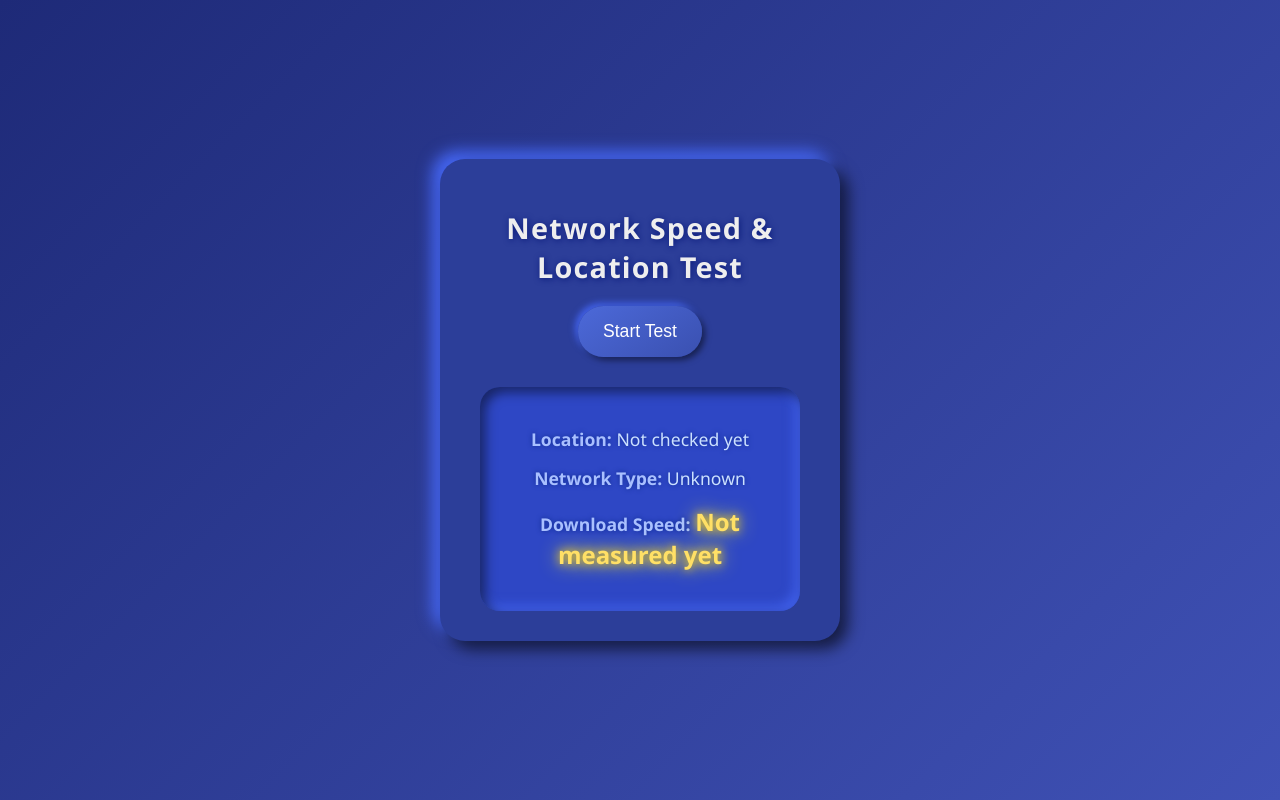
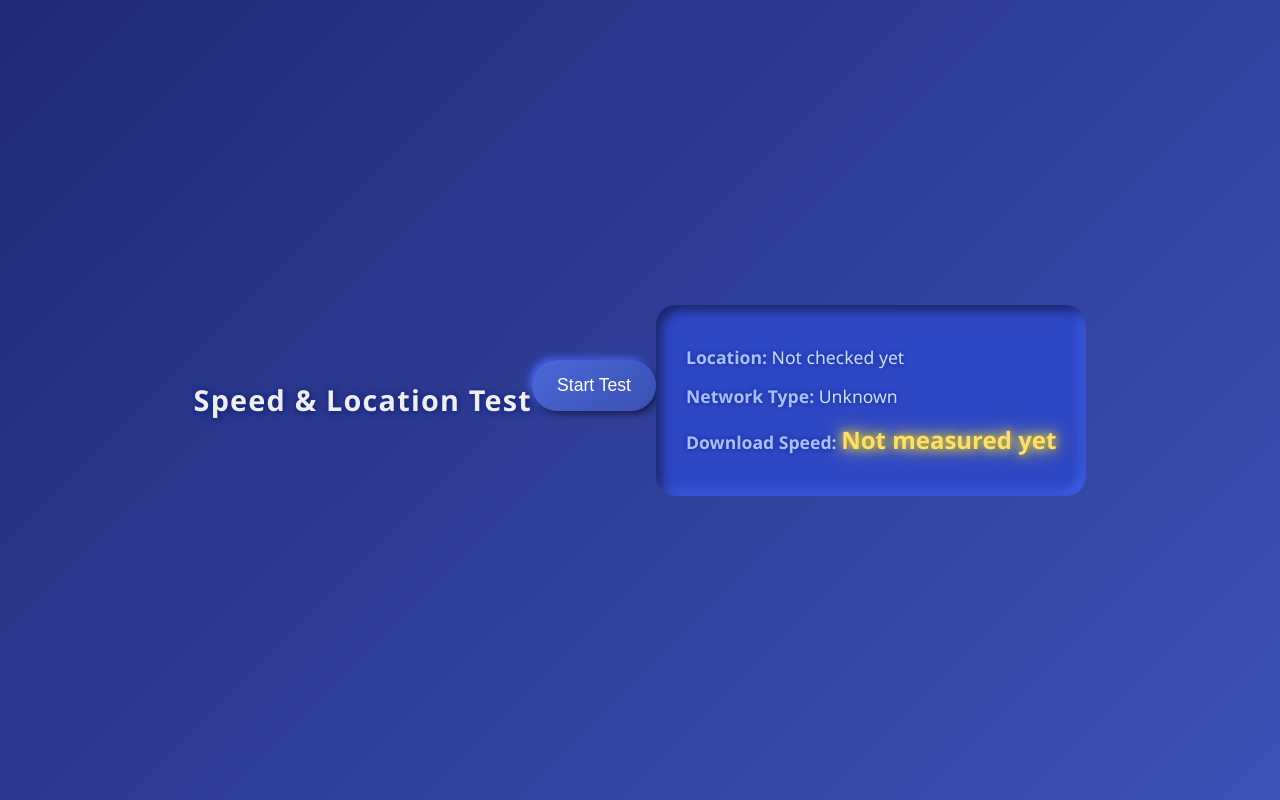
Before and after one commit to rohittt-1505/Internet-Speed-Test, a plain HTML site: page index.html in a window 1280 px wide. Drawn offline with Linux system fonts and the light colour scheme.

Commit message:
Update index.html

```diff
--- a/index.html
+++ b/index.html
@@ -3,19 +3,17 @@
 <head>
   <meta charset="UTF-8" />
   <meta name="viewport" content="width=device-width, initial-scale=1" />
-  <title>Network Speed & Location Test</title>
+  <title>Speed & Location Test</title>
   <link rel="stylesheet" href="styles.css" />
 </head>
 <body>
-  <div class="container">
-    <h1>Network Speed & Location Test</h1>
-    <button id="startBtn">Start Test</button>
+  <h1>Speed & Location Test</h1>
+  <button id="startBtn">Start Test</button>
 
-    <div id="output">
-      <p><strong>Location:</strong> <span id="location">Not checked yet</span></p>
-      <p><strong>Network Type:</strong> <span id="netType">Unknown</span></p>
-      <p><strong>Download Speed:</strong> <span id="speed">Not measured yet</span></p>
-    </div>
+  <div id="output">
+    <p><strong>Location:</strong> <span id="location">Not checked yet</span></p>
+    <p><strong>Network Type:</strong> <span id="netType">Unknown</span></p>
+    <p><strong>Download Speed:</strong> <span id="speed">Not measured yet</span></p>
   </div>
 
   <script src="script.js"></script>
```
